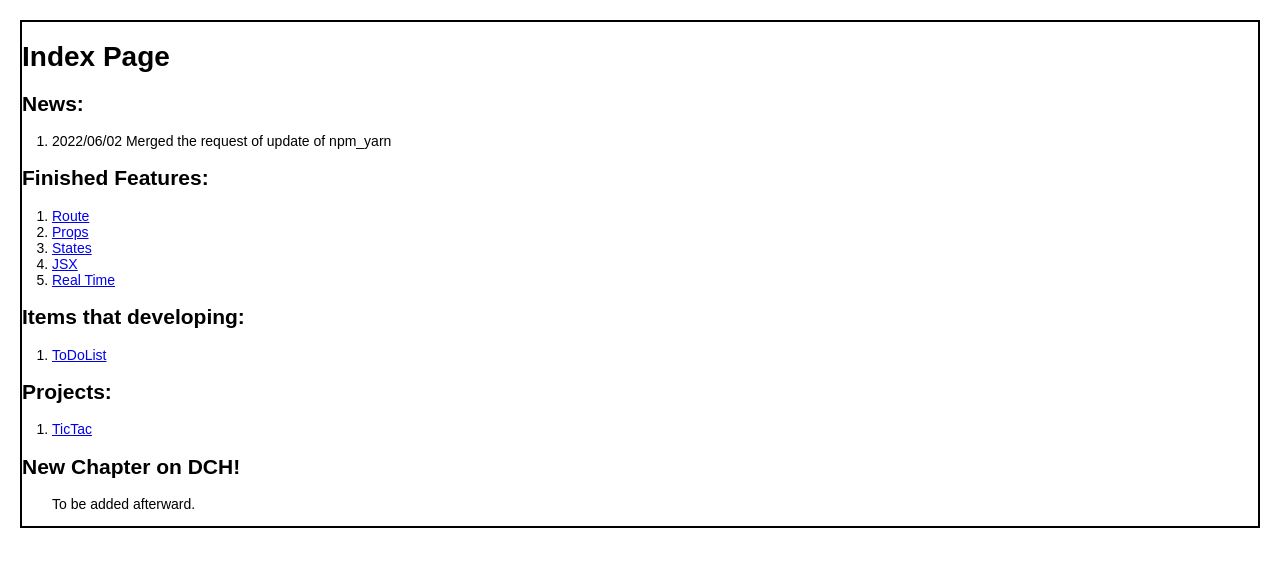
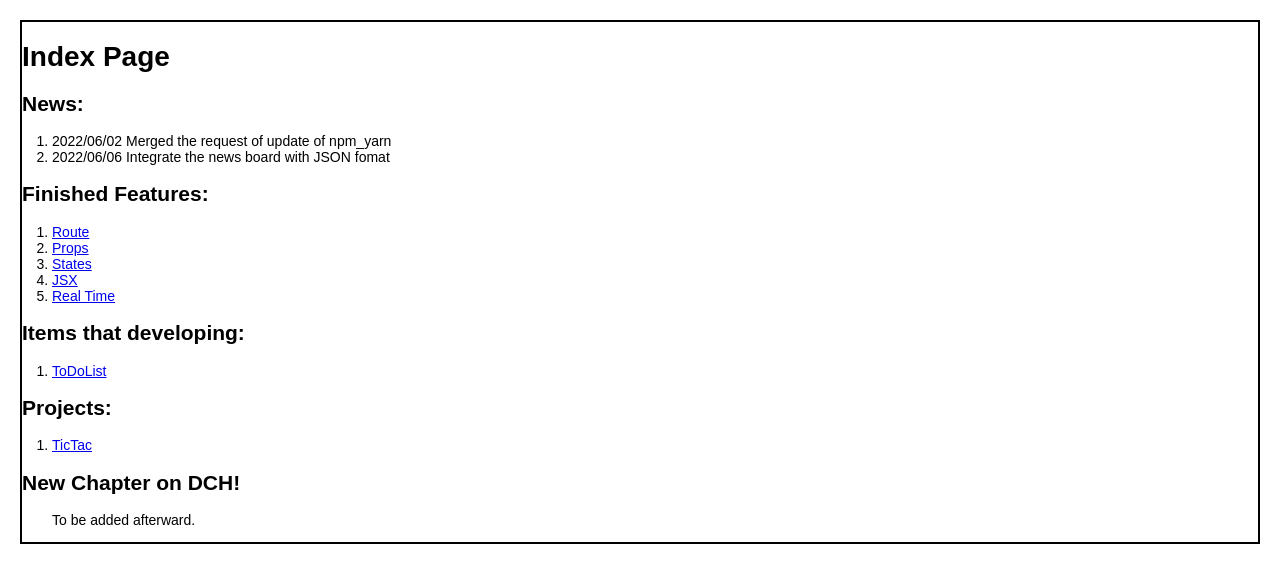
Before and after one commit to alexkkm/React, a React (Create React App) app: page / in a window 1280 px wide. Shown: the top 582 px of the page. Built offline with nearby package versions, Linux system fonts and the light colour scheme.

Commit message:
Integrate the news board with JSON Format

```diff
--- a/src/index.jsx
+++ b/src/index.jsx
@@ -10,6 +10,7 @@ import Game from "./projects/tictac/tictac";
 import PropsPage from "./features/props";
 import TodoPage from "./projects/todo/todo";
 import RealTimePage from "./features/realtime";
+import newsJSON from "./news.json";
 
 class Index extends React.Component{
     render(){
@@ -21,7 +22,8 @@ class Index extends React.Component{
 
                 <h2>News:</h2>
                 <ol>
-                    <li>2022/06/02  Merged the request of update of npm_yarn </li>
+                    <li>{newsJSON.news1.date}   {newsJSON.news1.content}</li>
+                    <li>{newsJSON.news2.date}   {newsJSON.news2.content}</li>
                 </ol>
 
                 <h2>Finished Features:</h2>
--- /dev/null
+++ b/src/news.json
@@ -0,0 +1,10 @@
+{
+    "news1": {
+        "date": "2022/06/02",
+        "content": "Merged the request of update of npm_yarn"
+    },
+    "news2": {
+        "date": "2022/06/06",
+        "content": "Integrate the news board with JSON fomat"
+    }
+}
```
